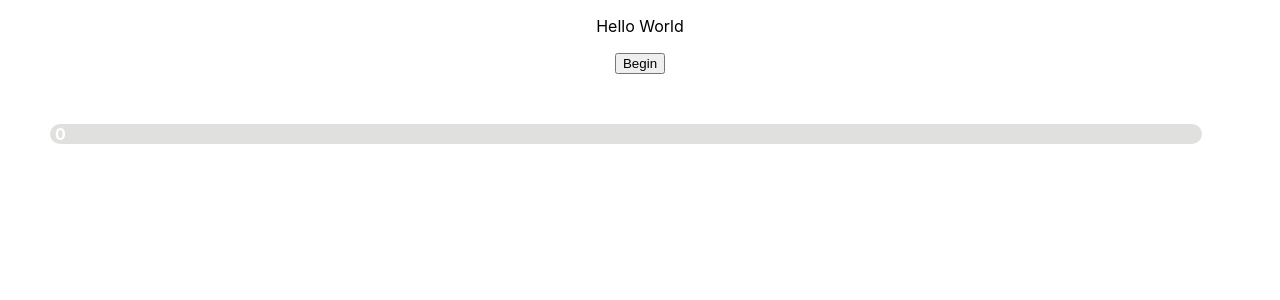
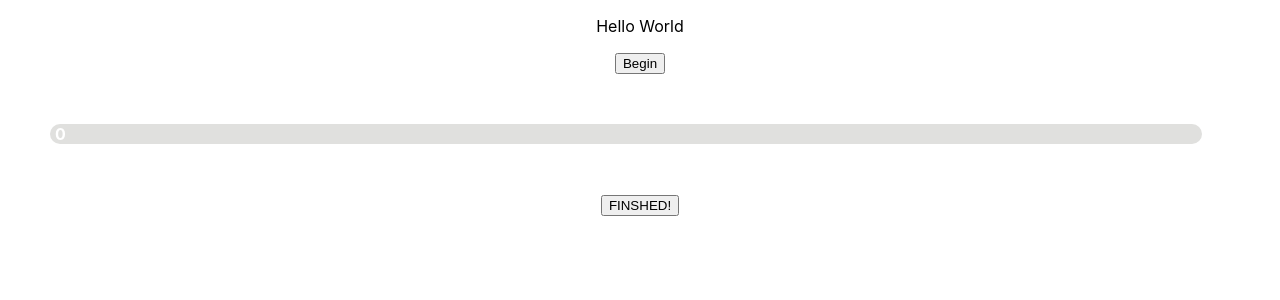
Before and after one commit to Hygmod/brushing-tracker, a React (Create React App) app: page / in a window 1280 px wide. Shown: the top 300 px of the page. Built offline with nearby package versions, Linux system fonts and the light colour scheme.

Commit message:
added CompleteButton

```diff
--- a/src/App.js
+++ b/src/App.js
@@ -2,13 +2,14 @@ import React, { useState, useEffect } from "react"
 import "./App.css"
 import StartButton from "./components/StartButton"
 import ProgressBar from "./components/ProgressBar"
+import CompleteButton from "./components/CompleteButton"
 
 function App() {
   const [complete, setComplete] = useState(0)
   const [isActive, setIsActive] = useState(false)
   const [bgColor, setBgColor] = useState({ r: 255, g: 0, b: 0, a: 1 })
 
-  const totalTime = 120
+  const totalTime = 10
 
   function toggle() {
     setIsActive(!isActive)
@@ -73,6 +74,7 @@ function App() {
     <div className="App">
       <StartButton isActive={isActive} onClick={toggle} />
       <ProgressBar bgColor={bgColor} complete={complete} />
+      <CompleteButton disabled={!complete===totalTime} />
     </div>
   )
 }
--- /dev/null
+++ b/src/components/CompleteButton.jsx
@@ -0,0 +1,9 @@
+import React from 'react'
+
+const CompleteButton = (props) => {
+  return (
+    <button disabled={props.disabled}> FINSHED! </button>
+  )
+}
+
+export default CompleteButton
```
